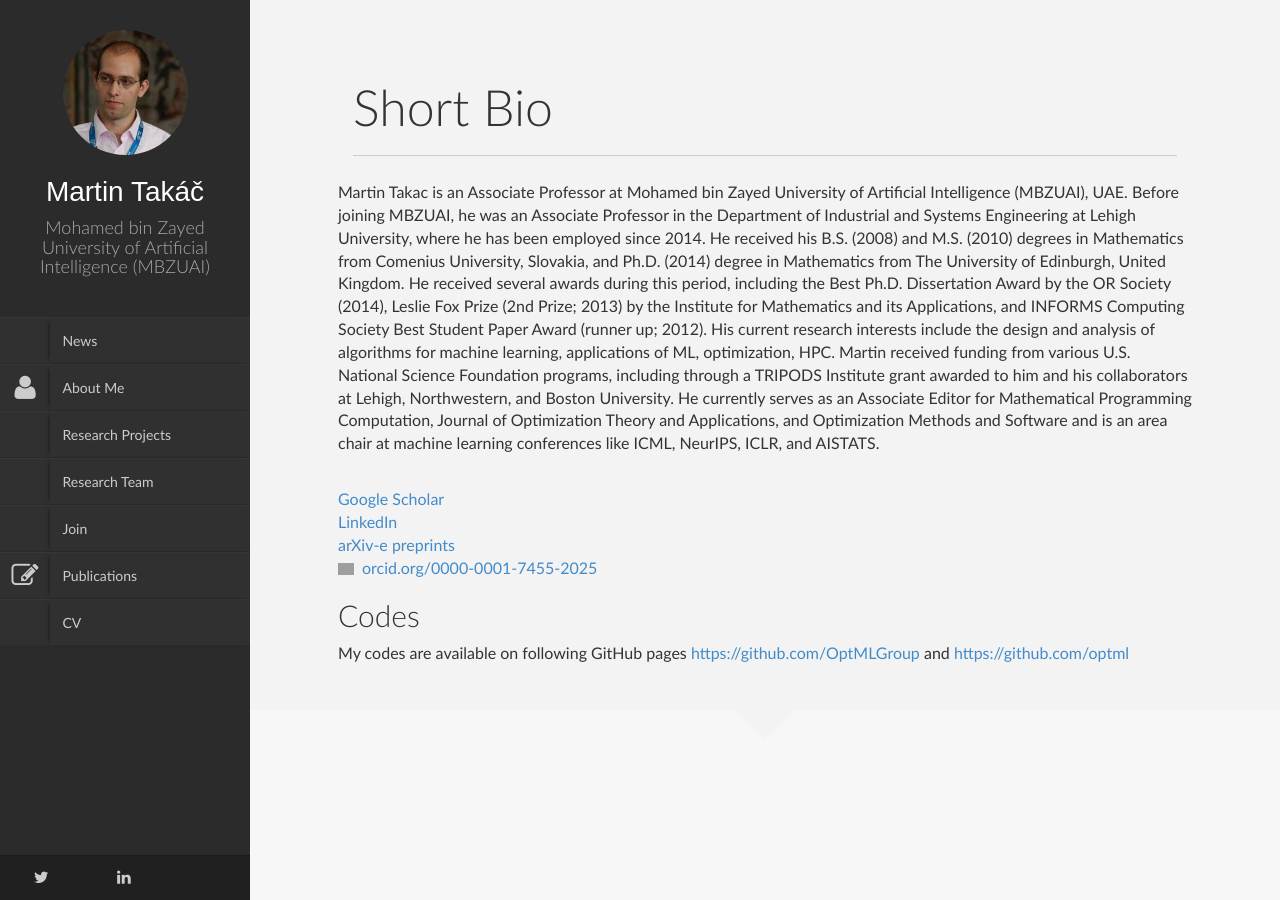
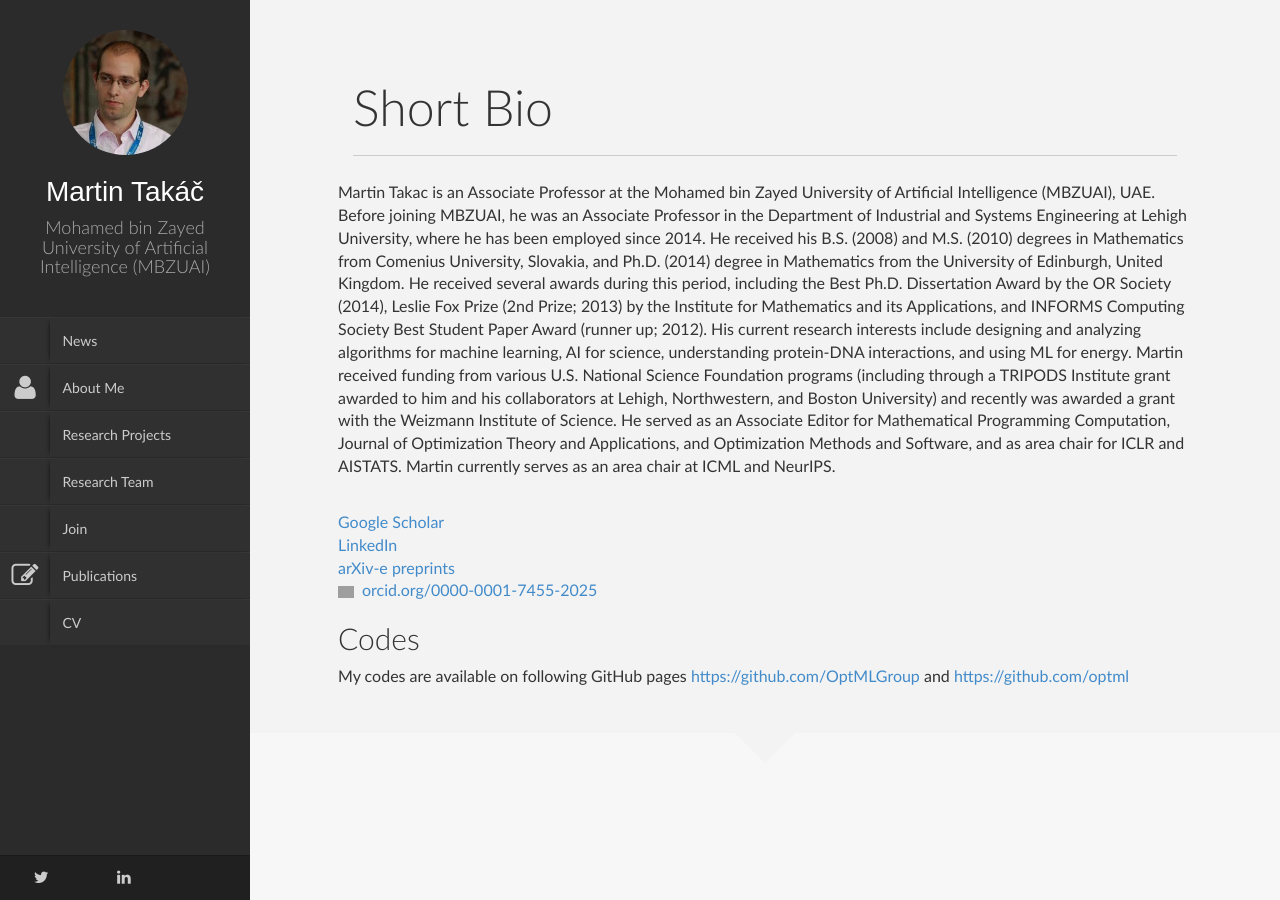
Before and after one commit to martintaki/takac.github.io, a Jekyll site: the page built from About_me.html, in a window 1280 px wide. Built offline with Jekyll 4.4.1, drawn with Linux system fonts in a browser that asks for light colours; nearby versions of some CDN libraries; library files that are not in the unit come from our copies; grey boxes are pictures that could not be loaded.

Commit message:
update 03-24-2023

```diff
--- a/About_me.html
+++ b/About_me.html
@@ -22,16 +22,12 @@ permalink: /About_me/
 
                 <div class="row">
                     <p>
-						Martin Takac is an Associate Professor at Mohamed bin Zayed University of Artificial Intelligence (MBZUAI), UAE. Before joining MBZUAI, he was an Associate Professor in the
-						Department of Industrial and Systems Engineering at Lehigh University, where he has been employed since 2014.
-						He received his B.S. (2008) and M.S. (2010) degrees in Mathematics from Comenius University, Slovakia,
-						and Ph.D. (2014) degree in Mathematics from The University of Edinburgh, United Kingdom.
-						He received several awards during this period, including the Best Ph.D. Dissertation Award by the OR Society (2014),
-						Leslie Fox Prize (2nd Prize; 2013) by the Institute for Mathematics and its Applications, and INFORMS Computing Society Best Student Paper Award (runner up; 2012).
-						His current research interests include the design and analysis of algorithms for machine learning, applications of ML, optimization, HPC.
-Martin received funding from various U.S. National Science Foundation programs, including through a TRIPODS Institute grant awarded to him and his collaborators at Lehigh, Northwestern, and Boston University.
-He currently serves as an Associate Editor for Mathematical Programming Computation, Journal of Optimization Theory and Applications,  and Optimization Methods and Software and is
-an area chair at machine learning conferences like ICML, NeurIPS, ICLR, and AISTATS.
+
+
+Martin Takac is an Associate Professor at the Mohamed bin Zayed University of Artificial Intelligence (MBZUAI), UAE. Before joining MBZUAI, he was an Associate Professor in the Department of Industrial and Systems Engineering at Lehigh University, where he has been employed since 2014. He received his B.S. (2008) and M.S. (2010) degrees in Mathematics from Comenius University, Slovakia, and Ph.D. (2014) degree in Mathematics from the University of Edinburgh, United Kingdom. He received several awards during this period, including the Best Ph.D. Dissertation Award by the OR Society (2014), Leslie Fox Prize (2nd Prize; 2013) by the Institute for Mathematics and its Applications, and INFORMS Computing Society Best Student Paper Award (runner up; 2012). His current research interests include designing and analyzing algorithms for machine learning, AI for science, understanding protein-DNA interactions, and using ML for energy.
+
+Martin received funding from various U.S. National Science Foundation programs (including through a TRIPODS Institute grant awarded to him and his collaborators at Lehigh, Northwestern, and Boston University) and recently was awarded a grant with the Weizmann Institute of Science.  He served as an Associate Editor for Mathematical Programming Computation, Journal of Optimization Theory and Applications, and Optimization Methods and Software, and as area chair for ICLR and AISTATS. Martin currently serves as an area chair at ICML and NeurIPS.
+
 <!--He is a core faculty at the <a href="http://optml.lehigh.edu/people/">OptML Group</a>  and affiliated faculty of the <a href="https://cogsci.cas2.lehigh.edu/faculty-staff">Cognitive Science Program</a>.-->
 						                    </p>
 
```
